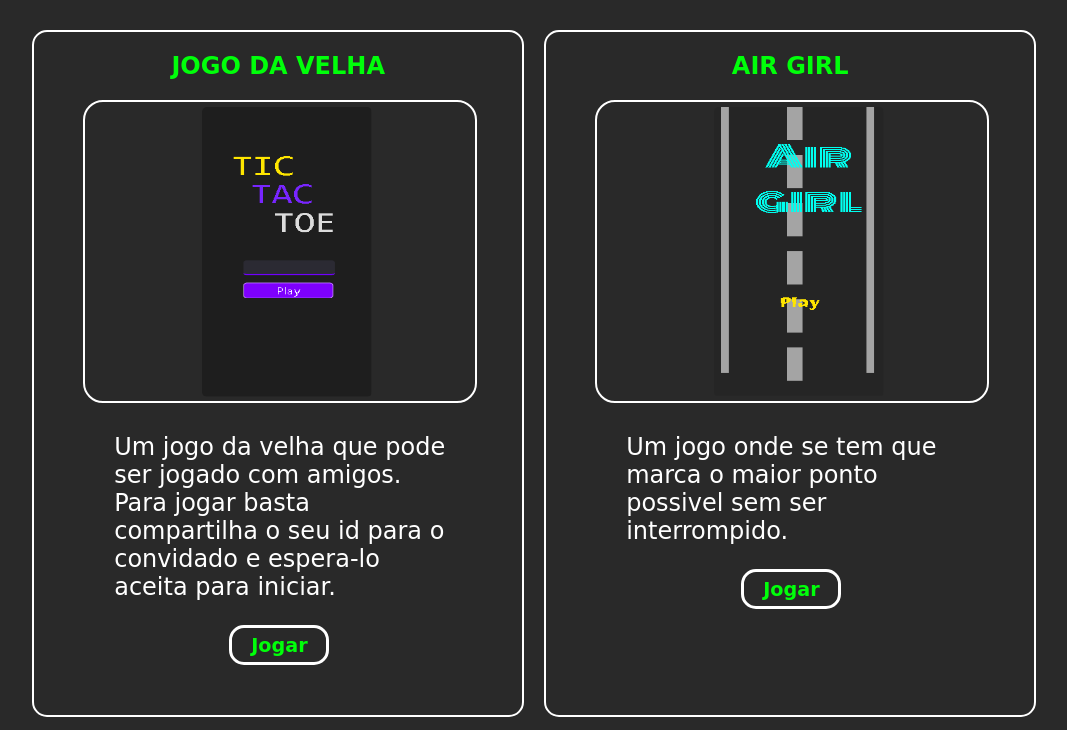
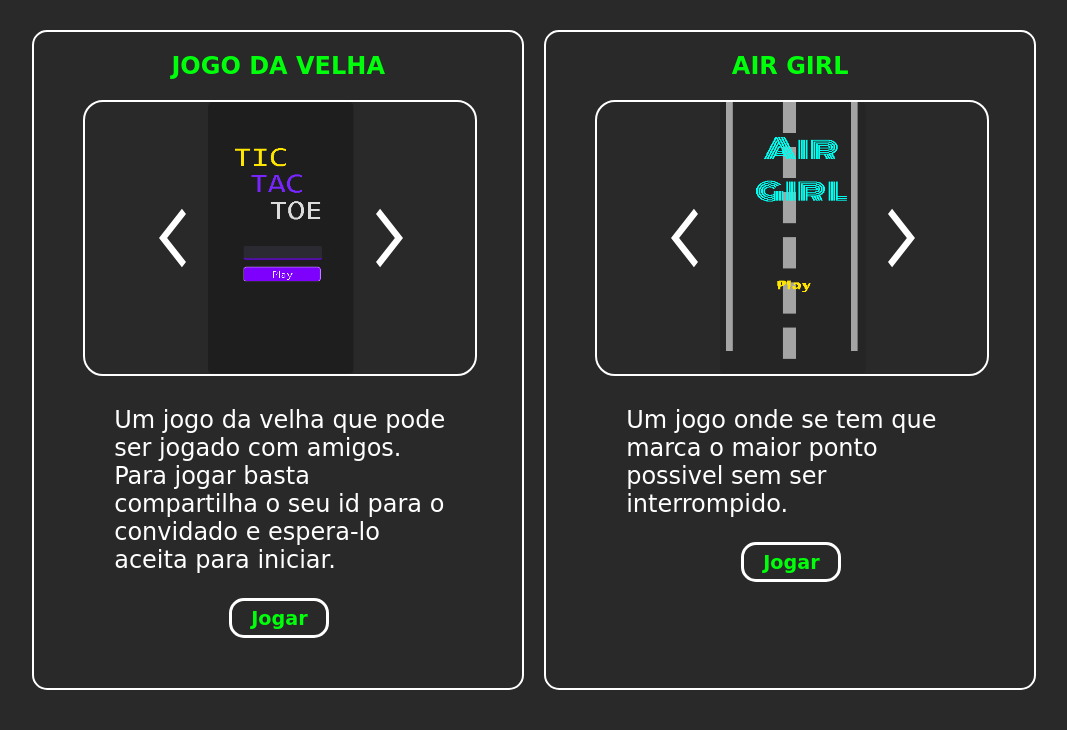
Before and after one commit to araujobrunodev/MyPortfolio, a website: page index.html in a window 1280 px wide. Shown: the part 1699-2429 px from the top of the page, without its empty margins (103-1170 px from the left). After the commit the page ends 2402 px from the top, so only its background shows below. Drawn offline with Linux system fonts and the light colour scheme; a web font is replaced by a local one.

Commit message:
add arrow image

```diff
--- a/index.html
+++ b/index.html
@@ -76,6 +76,7 @@
           <h1 id="tie_tac_toe_title">Jogo da velha</h1>
 
           <div id="appendImg1">
+              <img class="arrow" src="images/arrow.svg" alt="arrow">
               <img src="images/jogo_da_velha1.png" id="TicTacToeImg" alt="tic-tac-toe image">
           </div>
 
@@ -92,6 +93,7 @@
           <h1 id="Air_girl_title">Air girl</h1>
 
           <div id="appendImg2">
+            <img class="arrow" src="images/arrow.svg" alt="arrow">
             <img src="./images/airGirl1.png" id="AirGirlImg" alt="Air girl imagem">
           </div>
 
--- a/style/section3.css
+++ b/style/section3.css
@@ -55,6 +55,7 @@
 }
 
 #appendImg1, #appendImg2 {
+    display: flex;
     max-width: 80%;
 
     background-color: transparent;
@@ -62,15 +63,21 @@
     border: 2px solid #ffffff;
 
     margin-left: 10%;
-    cursor: pointer;
+}
+
+.arrow {
+    position: relative;
+    width: 20vw;
+    left: 19%;
 }
 
 #TicTacToeImg, #AirGirlImg {
-    width: 170px;
-    height: 290px;
+    position: relative;
 
-    margin-left: 30%;
-    margin-top: 5px;
+    width: 12vw;
+    height: 34vh;
+
+    left: -31%;
 
     border-radius: 5px;
 }
@@ -103,7 +110,6 @@
 
     text-align: center;
     color: #00FF0A;
-    cursor: pointer;
 }
 
 .a_button {
```
Also changed, not shown: images/arrow.svg (added).
